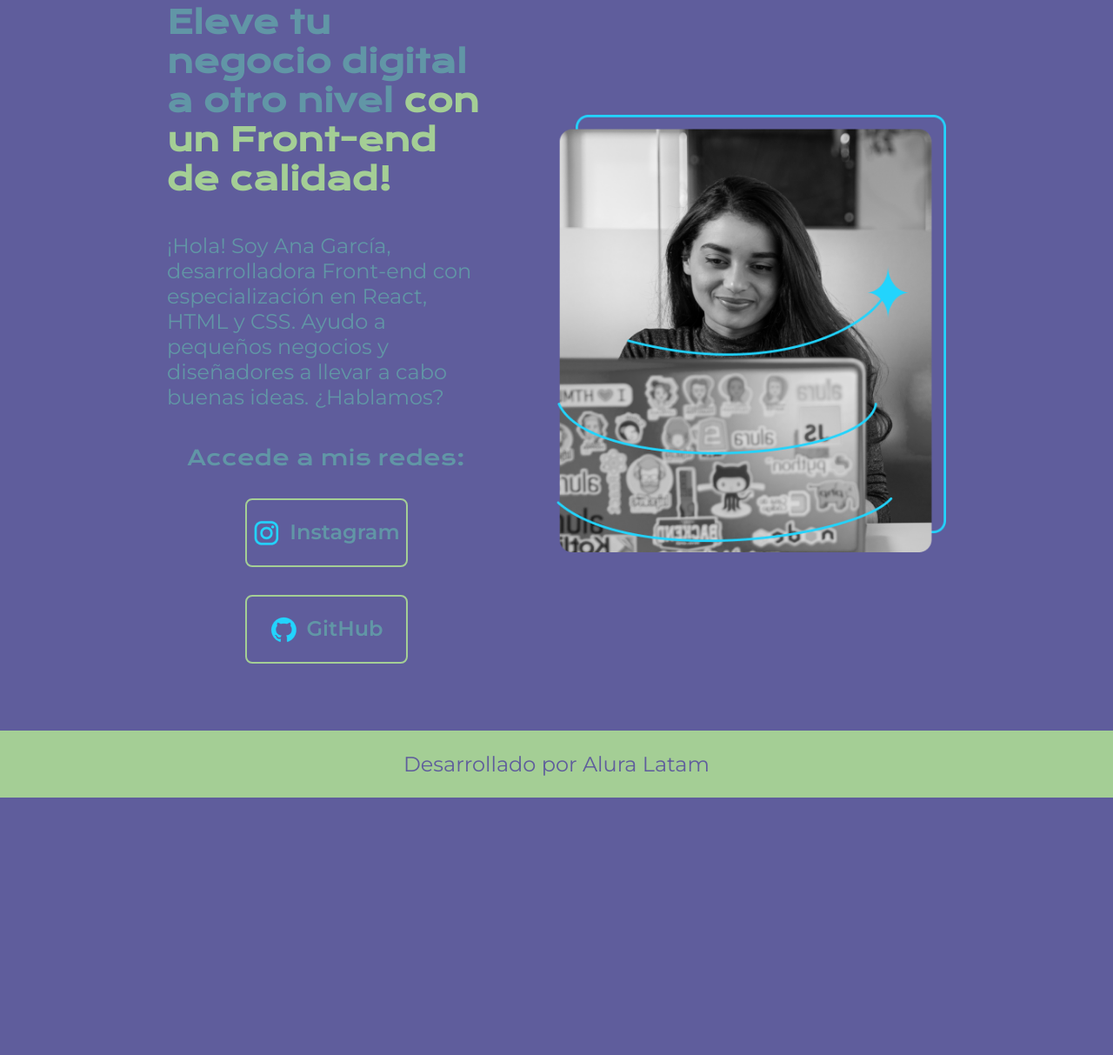
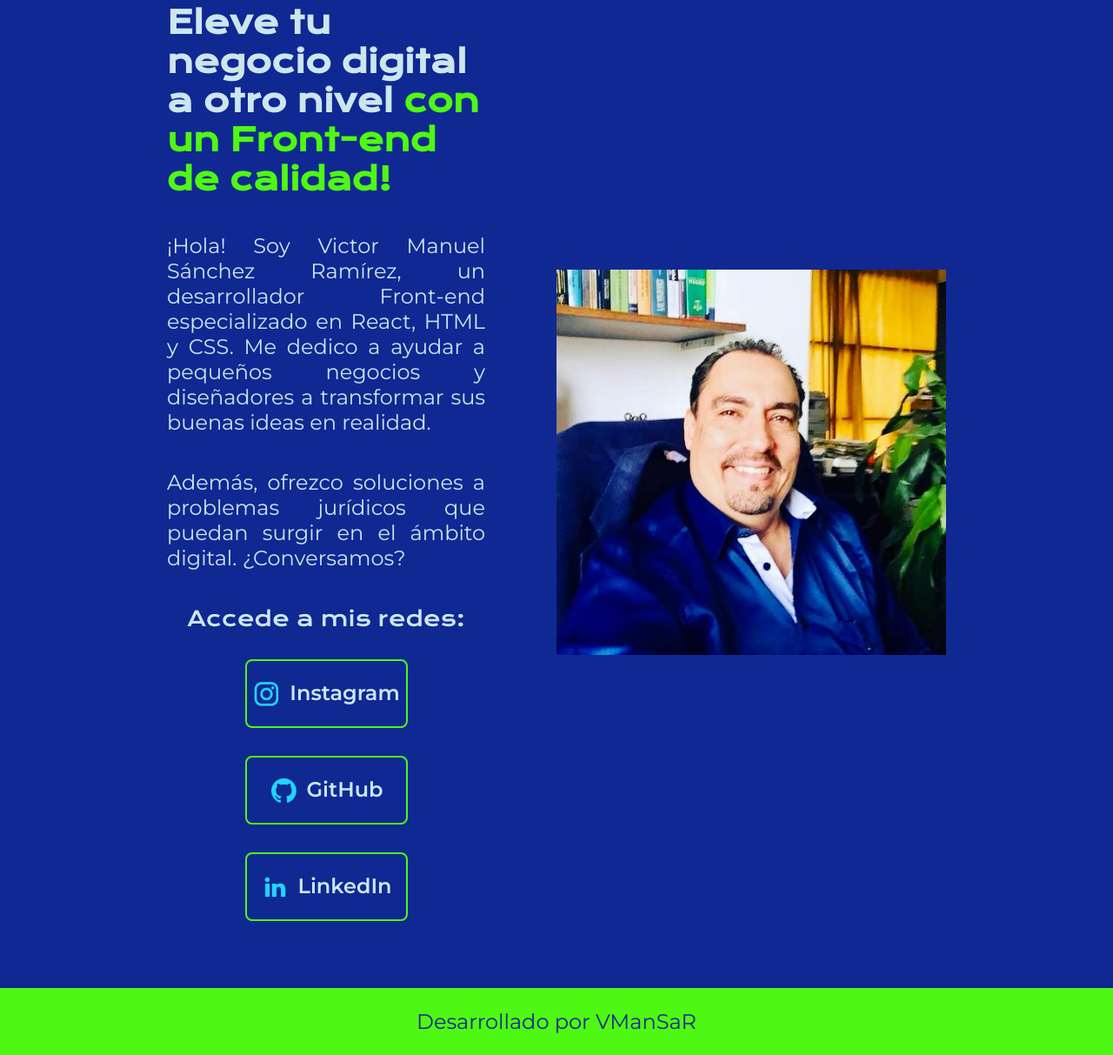
Before and after one commit to vmansr/portafolio, a plain HTML site: page index.html in a window 1280 px wide. Shown: the part 128-1341 px from the top of the page at 87% size. Before the commit the page ends 1045 px from the top, so only its background shows below. Drawn offline with nearby package versions, Linux system fonts and the light colour scheme.

Commit message:
Add files via upload

```diff
--- a/index.html
+++ b/index.html
@@ -19,7 +19,8 @@
             <h1 class="presentacion_contenido_titulo">
                 Eleve tu negocio digital a otro nivel
                 <strong class="titulo-destaque">con un Front-end de calidad!</strong></h1>
-                <p class="presentacion_contenido_texto">¡Hola! Soy Ana García, desarrolladora Front-end con especialización en React, HTML y CSS. Ayudo a pequeños negocios y diseñadores a llevar a cabo buenas ideas. ¿Hablamos?</p>
+                <p class="presentacion_contenido_texto">¡Hola! Soy Victor Manuel Sánchez Ramírez, un desarrollador Front-end especializado en React, HTML y CSS. Me dedico a ayudar a pequeños negocios y diseñadores a transformar sus buenas ideas en realidad.</p>
+                <p class="presentacion_contenido_texto">Además, ofrezco soluciones a problemas jurídicos que puedan surgir en el ámbito digital. ¿Conversamos?</p>
 
                 <div class="presentacion_enlaces">
                     <h2 class="presentacion_enlaces_subtitulo">Accede a mis redes:</h2>
@@ -29,12 +30,15 @@
                     <a class="presentacion_enlaces_link" href="https://www.github.com/">
                         <img src="./assets/github.png">
                         GitHub</a>
+                    <a class="presentacion_enlaces_link" href="https://www.linkedIn.com/">
+                        <img src="./assets/linkedin.png">
+                        LinkedIn</a>
                 </div>
         </section>
-            <img class="presentacion_imagen" src="./assets/Imagem.png" alt="Foto de Ana García desarrolando un proyecto">
+            <img class="presentacion_imagen" src="./assets/Imagenn.jpg" alt="Foto de Victor Mnauel Sánchez">
     </main>
     <footer class="footer">
-        <p>Desarrollado por Alura Latam</p>
+        <p>Desarrollado por VManSaR</p>
     </footer>
 </body>
 </html>
--- a/styles/style.css
+++ b/styles/style.css
@@ -1,9 +1,9 @@
 @import url('https://fonts.googleapis.com/css2?family=Krona+One&family=Montserrat:ital,wght@0,100..900; 1.100..900&display=swap');
 
 :root{
-    --color-primario: #5F5D9C;
-    --color-secundario: #6196A6;
-    --color-terciario: #A4CE95;
+    --color-primario: #102892;
+    --color-secundario: #cbe6ee;
+    --color-terciario: #4ff812;
     --color-hover: #272727;
 
     --fuente-montserrat: "Montserrat", sans-serif;
@@ -67,6 +67,7 @@ body {
   .presentacion_contenido_texto{
       font-family: var(--fuente-montserrat);
       font-size: 1.5rem;
+      text-align: justify;
   }
 
   .presentacion_enlaces{
```
Also changed, not shown: about.html (+7 -4 lines), assets/Imagenn.jpg (added), assets/linkedIn_PNG6.png (added).
